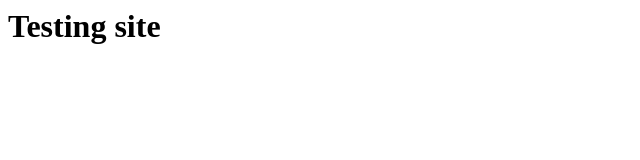
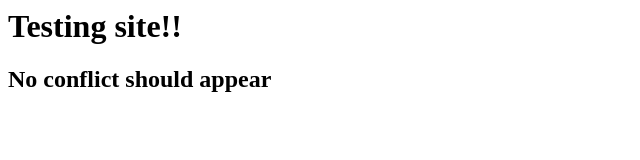
Before and after one commit to memof93/testing-site, a plain HTML site: page app/index.html in a window 1280 px wide. Shown: the whole page, without its empty margins (0-640 px from the left). Drawn offline with Linux system fonts and the light colour scheme.

Commit message:
Possible merge conflict

```diff
--- a/app/index.html
+++ b/app/index.html
@@ -1,3 +1,4 @@
 <html>
-  <h1>Testing site</h1>
+  <h1>Testing site!!</h1>
+  <h2>No conflict should appear</h2>
 </html>
```
